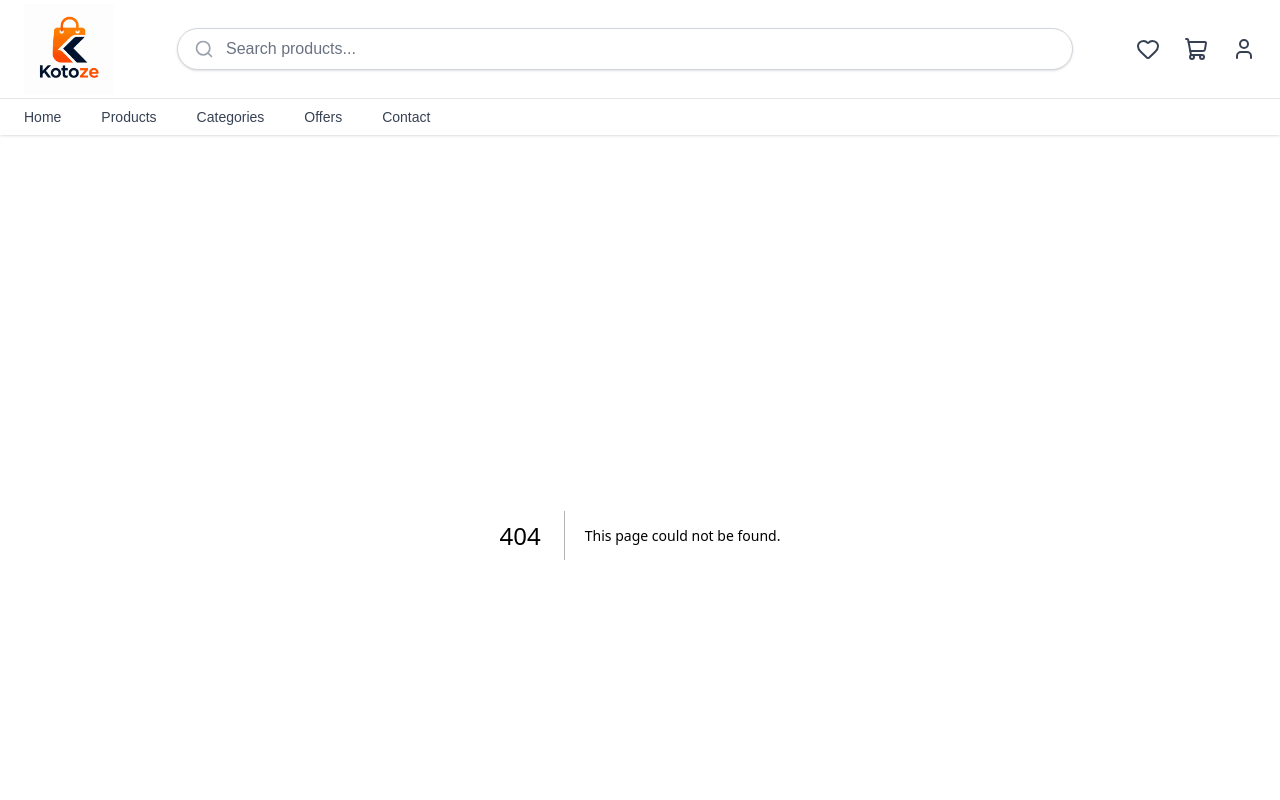
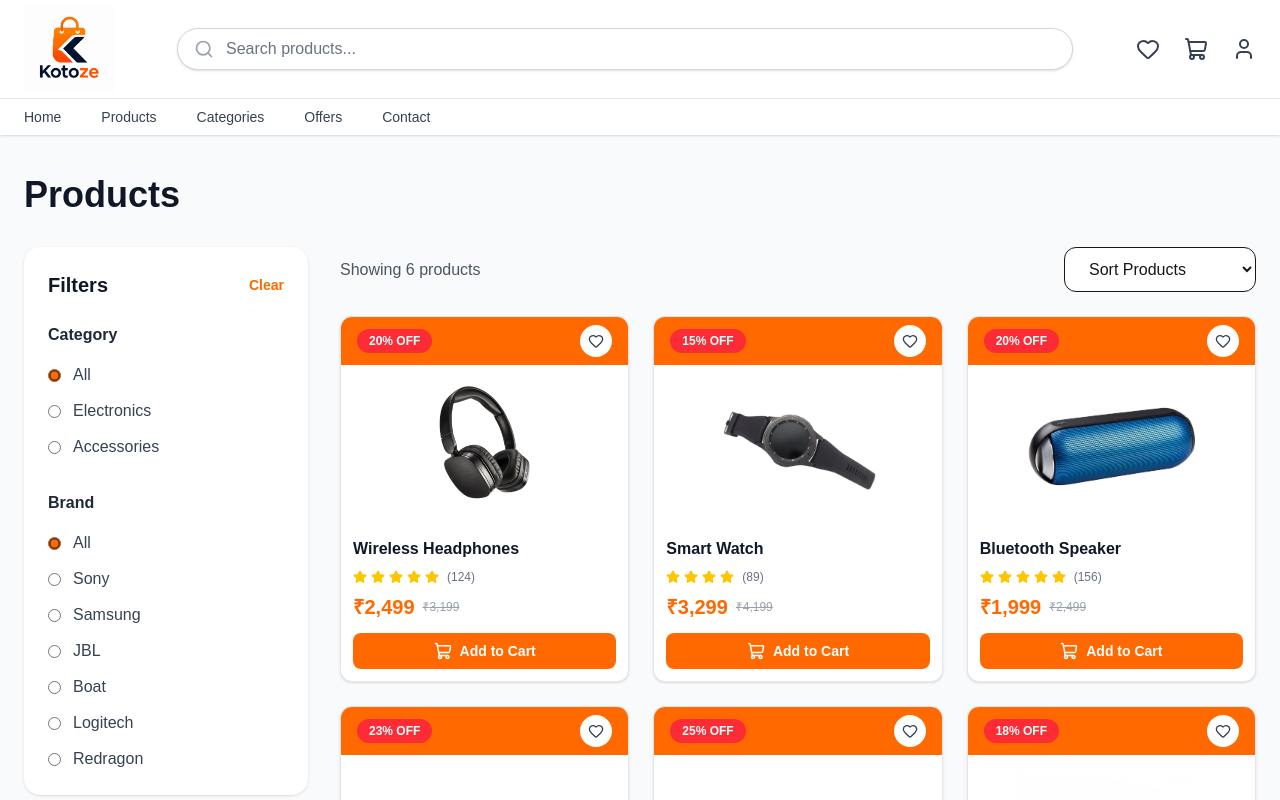
Before and after one commit to Sunil2505/Kotoze, a Next.js app: page /products in a window 1280 px wide. Before the commit this address had no page. Shown: the top 800 px of the page. Built offline with nearby package versions, Linux system fonts and the light colour scheme.

Commit message:
Add products filter sidebar and advanced search

```diff
--- /dev/null
+++ b/src/app/products/page.tsx
@@ -0,0 +1,454 @@
+"use client";
+
+import { useState } from "react";
+
+import ProductCard from "@/components/ProductCard";
+
+import { products } from "@/data/products";
+
+
+export default function ProductsPage() {
+
+
+  const [category, setCategory] =
+    useState("All");
+
+
+  const [brand, setBrand] =
+    useState("All");
+
+
+  const [sort, setSort] =
+    useState("");
+
+
+
+
+
+  const categories = [
+
+    "All",
+
+    ...new Set(
+      products.map(
+        (p) => p.category
+      )
+    ),
+
+  ];
+
+
+
+
+  const brands = [
+
+    "All",
+
+    ...new Set(
+      products.map(
+        (p) => p.brand
+      )
+    ),
+
+  ];
+
+
+
+
+
+
+
+  let filteredProducts =
+    products.filter((product) => {
+
+
+      const categoryMatch =
+        category === "All" ||
+        product.category === category;
+
+
+      const brandMatch =
+        brand === "All" ||
+        product.brand === brand;
+
+
+      return (
+        categoryMatch &&
+        brandMatch
+      );
+
+
+    });
+
+
+
+
+
+
+
+
+  if (sort === "low") {
+
+
+    filteredProducts =
+      [...filteredProducts].sort(
+
+        (a, b) =>
+          a.price - b.price
+
+      );
+
+
+  }
+
+
+
+
+
+
+  if (sort === "high") {
+
+
+    filteredProducts =
+      [...filteredProducts].sort(
+
+        (a, b) =>
+          b.price - a.price
+
+      );
+
+
+  }
+
+
+
+
+
+
+
+
+
+
+  const clearFilters = () => {
+
+
+    setCategory("All");
+
+    setBrand("All");
+
+    setSort("");
+
+
+  };
+
+
+
+
+
+
+
+
+
+
+  return (
+
+    <main className="min-h-screen bg-gray-50 py-10">
+
+
+      <div className="mx-auto max-w-7xl px-6">
+
+
+
+        <h1 className="mb-8 text-4xl font-extrabold text-gray-900">
+
+          Products
+
+        </h1>
+
+
+
+
+
+        <div className="grid gap-8 lg:grid-cols-4">
+
+
+
+
+
+
+          {/* Filter Sidebar */}
+
+
+          <aside className="h-fit rounded-2xl bg-white p-6 shadow">
+
+
+            <div className="mb-6 flex items-center justify-between">
+
+
+              <h2 className="text-xl font-bold text-gray-900">
+
+                Filters
+
+              </h2>
+
+
+              <button
+
+                onClick={clearFilters}
+
+                className="text-sm font-semibold text-orange-500"
+
+              >
+
+                Clear
+
+              </button>
+
+
+            </div>
+
+                        {/* Category */}
+
+            <div className="mb-8">
+
+
+              <h3 className="mb-4 font-bold text-gray-800">
+
+                Category
+
+              </h3>
+
+
+              <div className="space-y-3">
+
+
+                {categories.map((item) => (
+
+
+                  <label
+
+                    key={item}
+
+                    className="flex cursor-pointer items-center gap-3 text-gray-700"
+
+                  >
+
+
+                    <input
+
+                      type="radio"
+
+                      checked={
+                        category === item
+                      }
+
+                      onChange={() =>
+                        setCategory(item)
+                      }
+
+                      className="accent-orange-500"
+
+                    />
+
+
+                    {item}
+
+
+                  </label>
+
+
+                ))}
+
+
+              </div>
+
+
+            </div>
+
+
+
+
+
+
+
+
+
+            {/* Brand */}
+
+            <div>
+
+
+              <h3 className="mb-4 font-bold text-gray-800">
+
+                Brand
+
+              </h3>
+
+
+              <div className="space-y-3">
+
+
+                {brands.map((item) => (
+
+
+                  <label
+
+                    key={item}
+
+                    className="flex cursor-pointer items-center gap-3 text-gray-700"
+
+                  >
+
+
+                    <input
+
+                      type="radio"
+
+                      checked={
+                        brand === item
+                      }
+
+                      onChange={() =>
+                        setBrand(item)
+                      }
+
+                      className="accent-orange-500"
+
+                    />
+
+
+                    {item}
+
+
+                  </label>
+
+
+                ))}
+
+
+              </div>
+
+
+            </div>
+
+
+
+          </aside>
+
+
+
+
+
+
+
+
+
+          {/* Products Area */}
+
+          <section className="lg:col-span-3">
+
+
+
+            <div className="mb-6 flex items-center justify-between">
+
+
+              <p className="text-gray-600">
+
+
+                Showing {filteredProducts.length} products
+
+
+              </p>
+
+
+
+
+
+              <select
+
+                value={sort}
+
+                onChange={(e) =>
+                  setSort(e.target.value)
+                }
+
+                className="rounded-xl border bg-white px-5 py-3 outline-none"
+
+              >
+
+
+                <option value="">
+
+                  Sort Products
+
+                </option>
+
+
+                <option value="low">
+
+                  Price: Low to High
+
+                </option>
+
+
+                <option value="high">
+
+                  Price: High to Low
+
+                </option>
+
+
+              </select>
+
+
+            </div>
+
+
+
+
+
+
+
+
+
+            <div className="grid gap-6 sm:grid-cols-2 lg:grid-cols-3">
+
+
+              {filteredProducts.map(
+                (product) => (
+
+
+                  <ProductCard
+
+                    key={product.id}
+
+                    product={product}
+
+                  />
+
+
+                )
+              )}
+
+
+            </div>
+
+
+
+          </section>
+
+
+
+
+        </div>
+
+
+
+      </div>
+
+
+    </main>
+
+  );
+
+}
```
